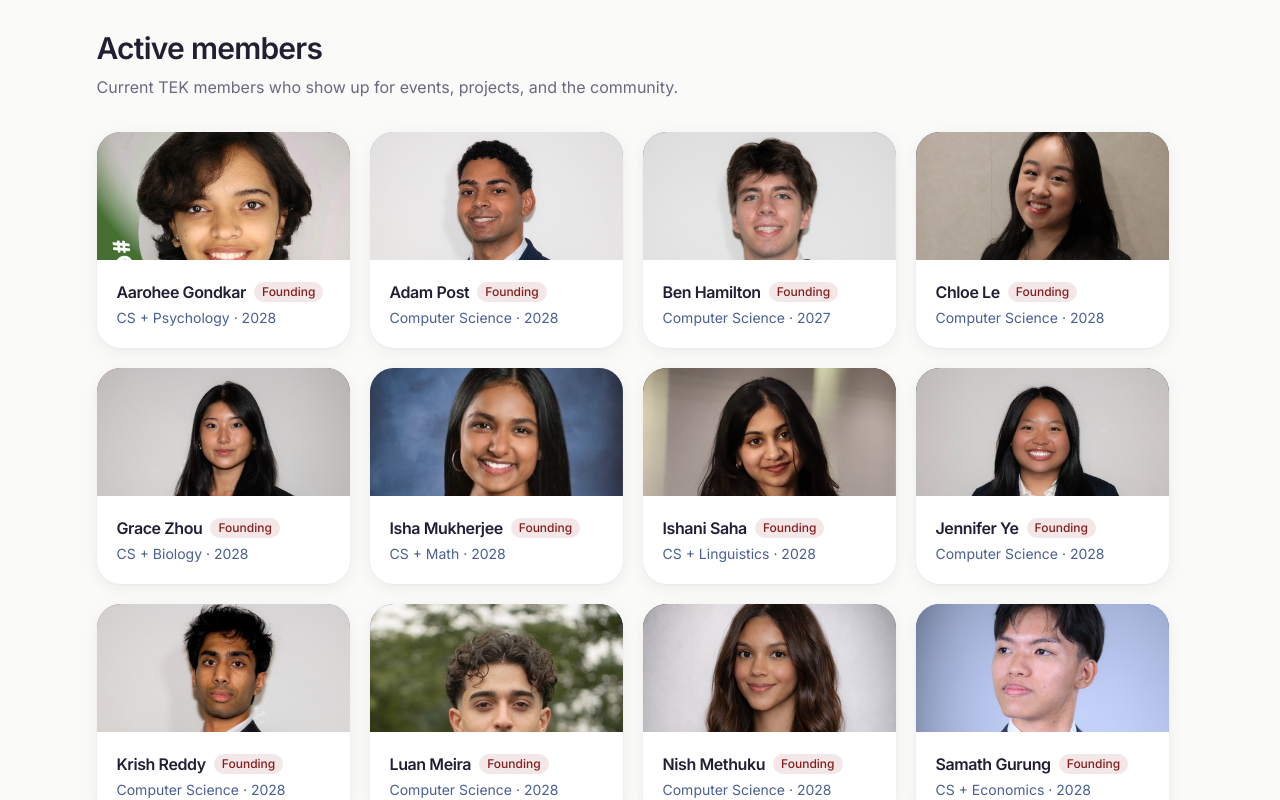
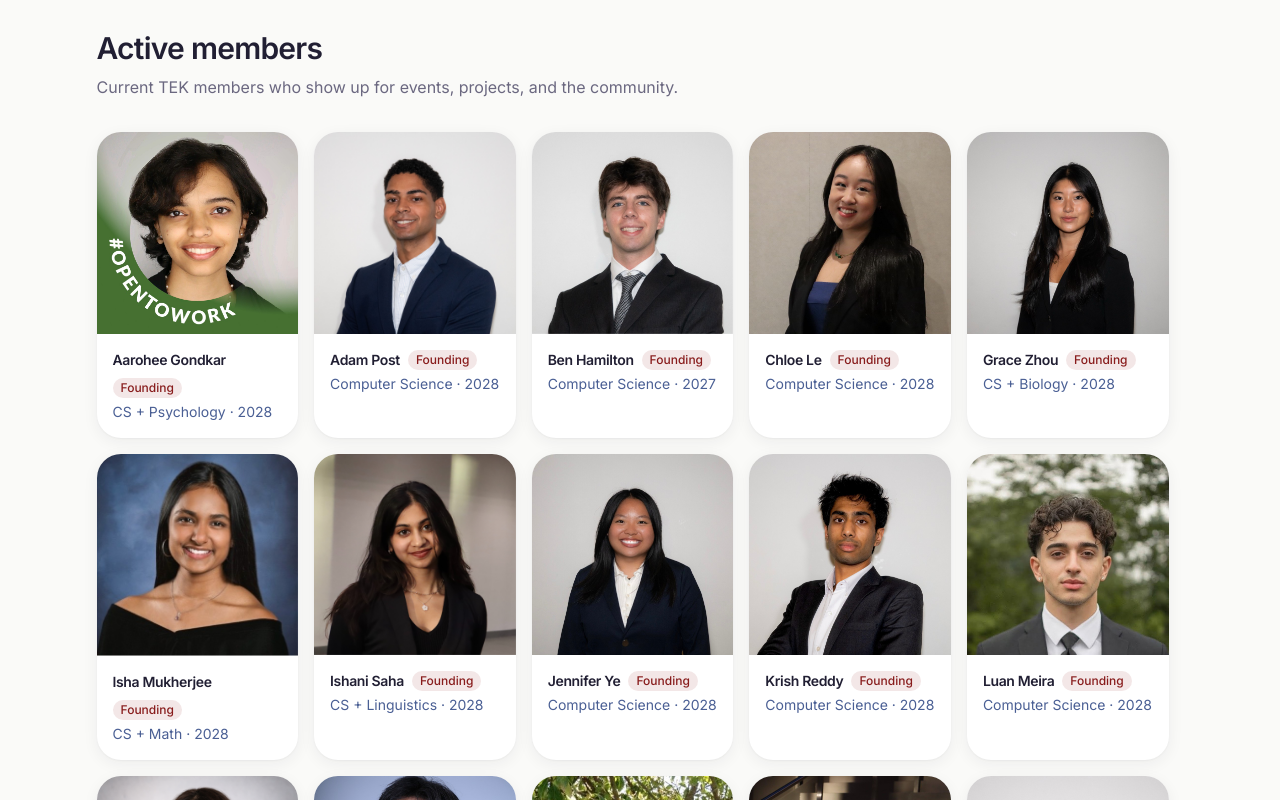
Before and after one commit to jensome6065/tek-website, a Next.js app: page /members in a window 1280 px wide. Shown: the part 2340-3140 px from the top of the page. Built offline with nearby package versions, Linux system fonts and the light colour scheme; no server answers.

Commit message:
update member directory ui

```diff
--- a/src/components/members/community-member-card.tsx
+++ b/src/components/members/community-member-card.tsx
@@ -35,14 +35,13 @@ export function CommunityMemberCard({ member }: CommunityMemberCardProps) {
         photo={member.photo}
         initials={member.initials}
         accent={member.accent}
-        className="h-32"
-        initialsClassName="text-2xl"
-        imageClassName="object-[center_20%]"
+        fit="natural"
+        initialsClassName="text-xl"
         muted={isInactive}
       />
-      <div className="p-5">
+      <div className="p-4">
         <div className="flex flex-wrap items-center gap-2">
-          <h3 className="font-semibold tracking-tight text-dark-neutral">
+          <h3 className="text-sm font-semibold tracking-tight text-dark-neutral">
             {member.name}
           </h3>
           <span
--- a/src/components/members/member-avatar.tsx
+++ b/src/components/members/member-avatar.tsx
@@ -10,6 +10,8 @@ interface MemberAvatarProps {
   initialsClassName?: string;
   imageClassName?: string;
   muted?: boolean;
+  /** cover = fixed frame crop; natural = full photo at its own aspect ratio */
+  fit?: "cover" | "natural";
 }
 
 export function MemberAvatar({
@@ -21,17 +23,32 @@ export function MemberAvatar({
   initialsClassName,
   imageClassName,
   muted = false,
+  fit = "cover",
 }: MemberAvatarProps) {
+  const isNatural = fit === "natural" && Boolean(photo);
+
   return (
     <div
       className={cn(
-        "relative flex items-center justify-center overflow-hidden bg-gradient-to-br",
-        accent,
+        "relative flex items-center justify-center overflow-hidden",
+        !isNatural && "bg-gradient-to-br",
+        !isNatural && accent,
         muted && "saturate-50",
+        !photo && fit === "natural" && "aspect-[4/5]",
         className
       )}
     >
       {photo ? (
+        isNatural ? (
+          <Image
+            src={photo}
+            alt={name}
+            width={640}
+            height={800}
+            className={cn("h-auto w-full", imageClassName)}
+            sizes="(max-width: 640px) 50vw, (max-width: 1024px) 33vw, (max-width: 1280px) 25vw, 20vw"
+          />
+        ) : (
           <Image
             src={photo}
             alt={name}
@@ -39,6 +56,7 @@ export function MemberAvatar({
             className={cn("object-cover", imageClassName)}
             sizes="(max-width: 640px) 50vw, (max-width: 1024px) 33vw, 25vw"
           />
+        )
       ) : (
         <span
           className={cn(
--- a/src/components/members/member-directory.tsx
+++ b/src/components/members/member-directory.tsx
@@ -31,7 +31,7 @@ function MemberGroup({
         </h3>
         <p className="mt-2 text-base leading-relaxed text-muted">{description}</p>
       </div>
-      <div className="grid gap-5 sm:grid-cols-2 lg:grid-cols-3 xl:grid-cols-4">
+      <div className="grid gap-4 sm:grid-cols-2 md:grid-cols-3 lg:grid-cols-4 xl:grid-cols-5">
         {members.map((member, index) => (
           <CommunityMemberCard key={member.id} member={member} index={index} />
         ))}
```
Lines whose indentation alone changed are shown as unchanged.
